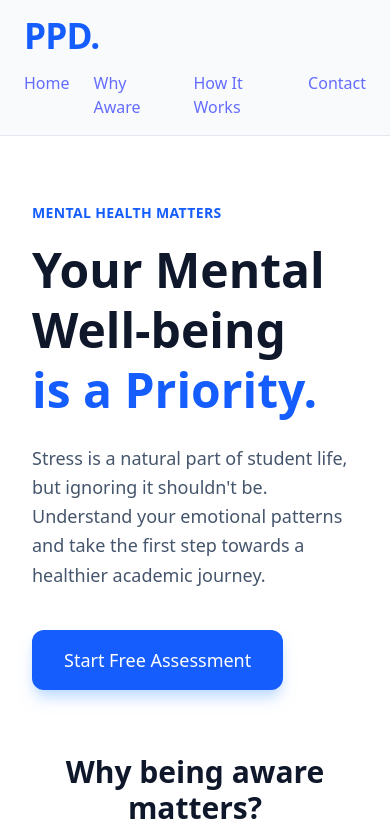
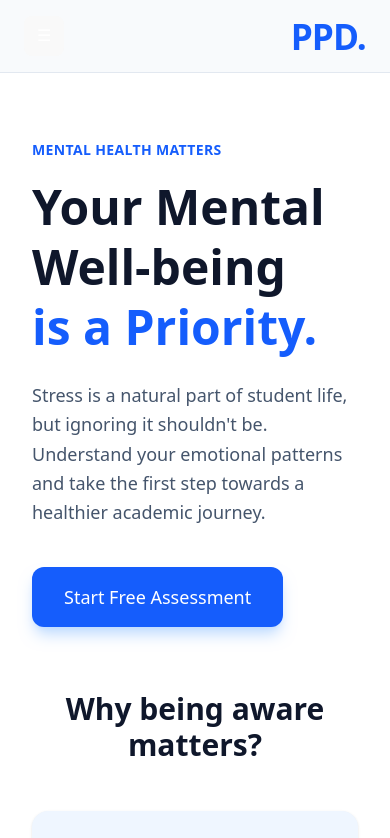
Before and after one commit to emiliojuni0r/predict-stress-react, a React (Vite) app: page / in a window 390 px wide. Shown: the top 838 px of the page. Built offline with nearby package versions, Linux system fonts and the light colour scheme.

Commit message:
fix hamburger navbar

```diff
--- a/src/components/Navbar.jsx
+++ b/src/components/Navbar.jsx
@@ -1,48 +1,61 @@
+import { useState } from "react"
+
 export default function Navbar() {
+    const [open, setOpen] = useState(false)
+
     return (
-        <nav className="bg-slate-50 border-b border-slate-200">
-            <div className="max-w-7xl mx-auto px-6 py-4 flex flex-col md:flex-row md:items-center md:justify-between gap-4">
+        <nav className="bg-slate-50 border-b border-slate-200 sticky top-0 z-50">
+            <div className="max-w-7xl mx-auto px-6 py-4">
+
+                {/* Top Bar */}
+                <div className="flex items-center justify-between ">
+
+                    {/* Hamburger */}
+                    <button
+                        onClick={() => setOpen(!open)}
+                        className="md:hidden text-2xl text-white bg-blue-500 rounded-lg w-10 h-10 flex items-center justify-center"
+                        aria-label="Toggle menu"
+                    >
+                        {open ? "✕" : "☰"}
+                    </button>
 
                     {/* Logo */}
                     <h1 className="text-2xl font-bold text-blue-600 tracking-tight">
                         PPD.
                     </h1>
 
-                {/* Menu */}
-                <ul className="flex gap-6 text-slate-700 font-medium">
-                    <li>
+                    {/* Desktop Menu */}
+                    <ul className="hidden md:flex gap-8 text-slate-700 font-medium">
+                        <li><a href="#hero" className="hover:text-blue-600">Home</a></li>
+                        <li><a href="#why-aware" className="hover:text-blue-600">Why Aware</a></li>
+                        <li><a href="#how-it-works" className="hover:text-blue-600">How It Works</a></li>
+                        <li><a href="#footer" className="hover:text-blue-600">Contact</a></li>
+                    </ul>
+                </div>
+
+                {/* Mobile Menu */}
+                {open && (
+                    <div className="md:hidden mt-4 rounded-2xl bg-white shadow">
+                        <ul className="flex flex-col ">
+                            {[
+                                ["Home", "#hero"],
+                                ["Why Aware", "#why-aware"],
+                                ["How It Works", "#how-it-works"],
+                                ["Contact", "#footer"],
+                            ].map(([label, link]) => (
+                                <li key={label}>
                                     <a
-                            href="#hero"
-                            className="hover:text-blue-600 transition"
+                                        href={link}
+                                        onClick={() => setOpen(false)}
+                                        className="block px-6 py-4 hover:bg-slate-50"
                                     >
-                            Home
+                                        {label}
                                     </a>
                                 </li>
-                    <li>
-                        <a
-                            href="#why-aware"
-                            className="hover:text-blue-600 transition"
-                        >
-                            Why Aware
-                        </a>
-                    </li>
-                                        <li>
-                        <a
-                            href="#how-it-works"
-                            className="hover:text-blue-600 transition"
-                        >
-                            How It Works
-                        </a>
-                    </li>
-                    <li>
-                        <a
-                            href="#footer"
-                            className="hover:text-blue-600 transition"
-                        >
-                            Contact
-                        </a>
-                    </li>
+                            ))}
                         </ul>
+                    </div>
+                )}
             </div>
         </nav>
     )
```
Lines whose indentation alone changed are shown as unchanged.
